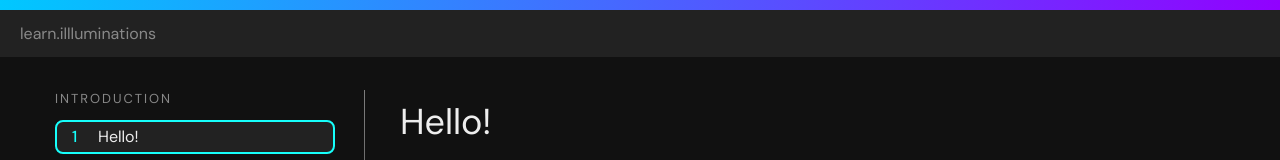
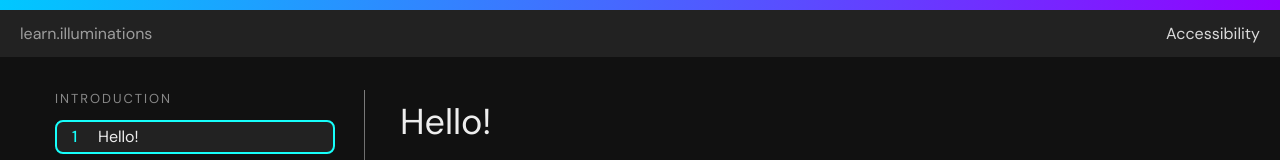
Before and after one commit to poofytoo/illuminations-seminar, a Next.js app in the folder src/: page /chapter/hello in a window 1280 px wide. Shown: the top 160 px of the page. Built offline with nearby package versions, Linux system fonts and the light colour scheme.

Commit message:
feat: add accessibility link

```diff
--- a/src/components/TopBar/TopBar.module.scss
+++ b/src/components/TopBar/TopBar.module.scss
@@ -24,17 +24,23 @@
   font-family: 'DM Sans', sans-serif;
 }
 
-.home {
+.home,
+.accessibility {
   padding: 10px 20px;
   font-size: 16px;
   display: inline-block;
-  opacity: 0.5;
+  opacity: 0.6;
 
   &:hover {
     opacity: 1;
     cursor: pointer;
     background-color: #333;
   }
+}
+
+.accessibility {
+  opacity: 0.9;
+  float: right;
 }
 
 @media (max-width: 900px) {
--- a/src/components/TopBar/index.tsx
+++ b/src/components/TopBar/index.tsx
@@ -10,7 +10,11 @@ const TopBar = () => {
       <div className={styles.topBar}></div>
       <div className={styles.topBar2}>
         <Link href={'/chapter/hello'}>
-          <div className={styles.home}>learn.illluminations</div>
+          <div className={styles.home}>learn.illuminations</div>
+        </Link>
+
+        <Link href={'https://accessibility.mit.edu'}>
+          <div className={styles.accessibility}>Accessibility</div>
         </Link>
       </div>
     </>
```
